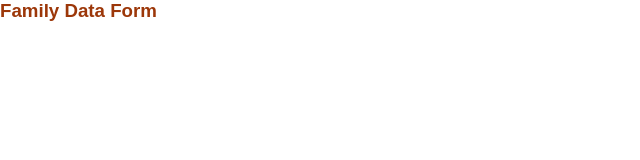
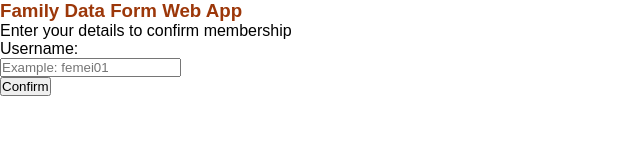
Before and after one commit to FemiLaizer/family_data_form, a website: page public/index.html in a window 1280 px wide. Shown: the whole page, without its empty margins (0-640 px from the left). Drawn offline with Linux system fonts and the light colour scheme.

Commit message:
updated html with input

```diff
--- a/public/index.html
+++ b/public/index.html
@@ -14,12 +14,21 @@
 <body>
   <div class="container">
     <div class="content">
-      <h3>Family Data Form</h3>
+      <h3>Family Data Form Web App</h3>
+      <p>Enter your details to confirm membership</p>
+      <p><label>Username:</label></p>
+      <p>
+        <input type="text" id="username" placeholder="Example: femei01" required>
+      </p>
+      <p>
+        <button id="confirm_btn">Confirm</button>
+      </p>
     </div>
   </div>
 
   <!--= ========= Javascript ========-->
   <script src="script.js"></script>
+  <script src="storage.js"></script>
 </body>
 
 </html>
--- a/public/script.js
+++ b/public/script.js
@@ -1,2 +1,12 @@
 /**/
 console.log("working");
+
+// const members = require('../storage');
+
+confirmBtn = document.getElementById('confirm_btn');
+
+const checkMemberInData = () => {
+    console.log({ members })
+}
+
+confirmBtn.addEventListener('click', checkMemberInData);
```
